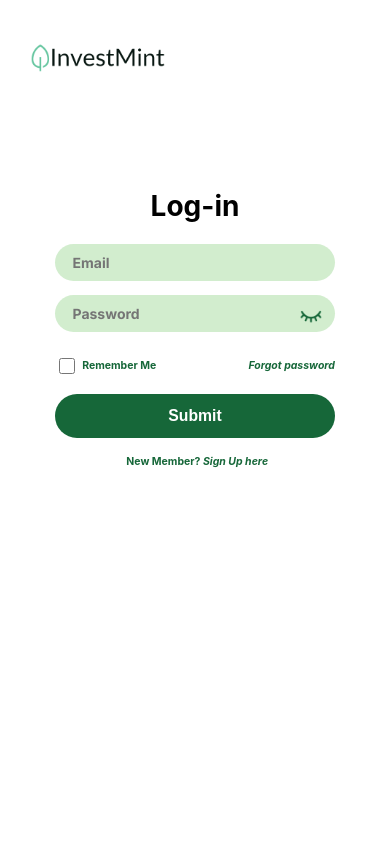
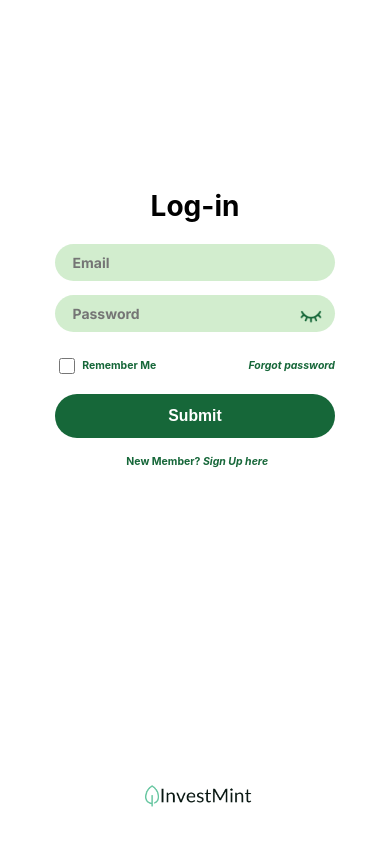
Before and after one commit to InvestMint-Dev/InvestMint-UI, a React (Create React App) app: page / in a window 390 px wide. Built offline with nearby package versions, Linux system fonts and the light colour scheme.

Commit message:
locating the logo at the center

```diff
--- a/src/App.css
+++ b/src/App.css
@@ -2,15 +2,31 @@ html {
   font-size: 16px; /* Default base size */
 }
 
+.logo-display {
+  position: fixed;
+  top: 0.625rem;
+  left: 0.625rem;
+  width: 12.5rem;
+  height: auto;
+}
+
 @media (max-width: 600px) {
   html {
-      font-size: 14px; /* Smaller base size on mobile */
+    font-size: 14px; /* Smaller base size on mobile */
+  }
+
+  .logo-display {
+    top: auto;
+    translate: calc(-55%);
+    margin-left: 50vw;
+    bottom: 0.625rem; /* Move to bottom on mobile */
+    width: 10rem;     /* Adjust width for smaller screens */
   }
 }
 
 @media (min-width: 1025px) {
   html {
-      font-size: 18px; /* Larger base size on desktops */
+    font-size: 18px; /* Larger base size on desktops */
   }
 }
 
@@ -26,11 +42,3 @@ h1 {
 p {
   font-size: 1rem;
 }
-
-.logo-display {
-  position: fixed;
-  top: 0.625rem;
-  left: 0.625rem;
-  width: 12.5rem;
-  height: auto;
-}
```
